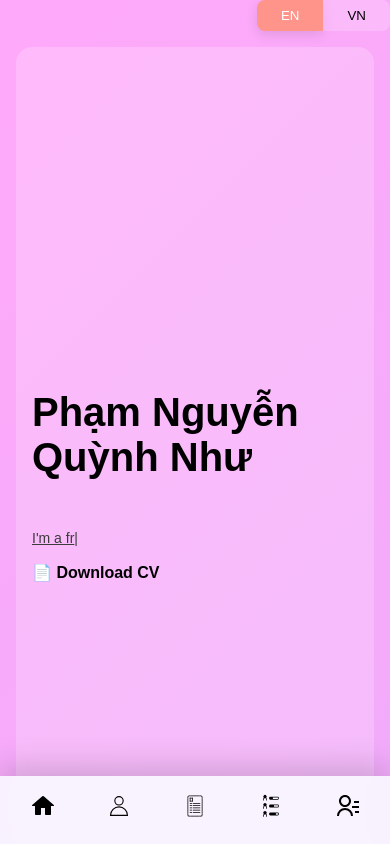
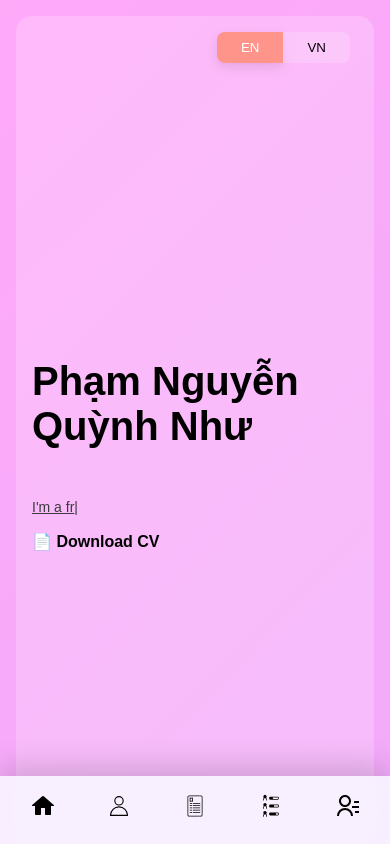
Before and after one commit to Quynhnhu2003/Quynhnhu-s-portfolio, a React (Vite) app: page / in a window 390 px wide. Shown: the top 844 px of the page. Built offline with nearby package versions, Linux system fonts and the light colour scheme.

Commit message:
[~] updating code

```diff
--- a/src/components/header/Header.tsx
+++ b/src/components/header/Header.tsx
@@ -2,7 +2,7 @@
 import styles from "./index.module.scss";
 
 // ** another import
-import { useState } from "react";
+import { useEffect, useState } from "react";
 import { useTranslation } from "react-i18next";
 import type { buttonLanguage } from "../../utils/type";
 
@@ -22,19 +22,49 @@ const btnLanguage: buttonLanguage[] = [
 function Header() {
   // ** state
   const [click, setClick] = useState<number>(1);
+  const [hideHeader, setHideHeader] = useState(false);
+
+  // ** Hooks
   const { i18n } = useTranslation();
 
   // ** function
   const handleActiveButton = (id: number, language: string) => {
-  console.log('id', id)
-  console.log('language', language)
     if (id) {
       setClick(id);
       i18n.changeLanguage(language);
     }
   };
+
+
+  // ** useEffect
+  useEffect(() => {
+     // 🔥 Detect scroll direction
+    let lastScrollY = window.scrollY;
+
+    const handleScroll = () => {
+      const currentScrollY = window.scrollY;
+
+      if (currentScrollY > lastScrollY && currentScrollY > 80) {
+        // Scroll xuống
+        setHideHeader(true);
+      } else {
+        // Scroll lên
+        setHideHeader(false);
+      }
+
+      lastScrollY = currentScrollY;
+    };
+
+    window.addEventListener("scroll", handleScroll, { passive: true });
+
+    return () => window.removeEventListener("scroll", handleScroll);
+  }, []);
   return (
-    <div className={styles.headerContainer}>
+    <div
+      className={`${styles.headerContainer} ${
+        hideHeader ? styles.hidden : ""
+      }`}
+    >
       {btnLanguage &&
         btnLanguage.map((i) => (
           <button
--- a/src/components/header/index.module.scss
+++ b/src/components/header/index.module.scss
@@ -3,7 +3,16 @@
 .headerContainer {
   width: 100%;
   display: flex;
+  position: fixed;
+  top: 2rem;
+  right: 2.5rem;
   justify-content: flex-end;
+  transition: transform 0.35s ease, opacity 0.35s ease;
+  &.hidden {
+    transform: translateY(-120%);
+    opacity: 0;
+    pointer-events: none;
+  }
   &__item {
     background-color: $border-light;
     border: none;
--- a/src/components/navbar/Navbar.tsx
+++ b/src/components/navbar/Navbar.tsx
@@ -144,7 +144,9 @@ export default function Navbar() {
   const [hoveredId, setHoveredId] = useState<string | null>(null);
   const [clicked, setClicked] = useState<string>("");
 
+  // ** Hooks
   const { t } = useTranslation();
+
   return (
     <nav className={styles.navbarContainer}>
       <div className={styles.navbarContainer__navmenu}>
--- a/src/components/navbar/index.module.scss
+++ b/src/components/navbar/index.module.scss
@@ -1,6 +1,7 @@
 @import "../../utils/styles/colors";
 
 .navbarContainer {
+  left: 0.75rem;
   display: flex;
   height: 100vh;
   padding: 2rem;
@@ -8,11 +9,12 @@
   flex-direction: column;
   justify-content: center;
   transition: all 0.3s ease;
-  background-color: transparent;
+
   @media (max-width: 500px) {
     top: 10%;
     left: 50%;
     padding: 0;
+    z-index: 999;
     height: unset;
     transform: translateX(-50%);
   }
@@ -39,19 +41,11 @@
         backdrop-filter: blur(12px);
         background: rgba(248, 249, 255, 0.85);
         box-shadow: 0 -10px 30px rgba(0, 0, 0, 0.15);
-
-        &::before {
-          content: "";
-          position: absolute;
-          inset: 0;
-          background: rgba(248, 249, 255, 0.35);
-          z-index: -1;
-        }
       }
 
       &__item {
         margin-bottom: 1rem;
-        // background-color: rgba(255, 255, 255, 0.2);
+        background-color: rgba(255, 255, 255, 0.2);
         padding: 0.625rem;
         border-radius: 50px;
         width: 3rem;
@@ -61,21 +55,21 @@
           width: 3rem;
           margin-bottom: 0;
           border-radius: 4px;
-          // background-color: transparent;
+          background-color: transparent;
         }
 
         &:hover {
           width: 120px;
-          // background: rgba(255, 255, 255, 0.2);
           font-weight: 700;
+          background: rgba(255, 255, 255, 0.2);
         }
 
         &.active {
           width: 120px;
-          // background: linear-gradient(135deg, #ffa9f9, #aab6ff);
+          border: none;
           color: white;
-          border: none;
           box-shadow: $border-light;
+          background: linear-gradient(135deg, #ffa9f9, #aab6ff);
         }
 
         a {
--- a/src/pages/Resume/ResumeItem/index.tsx
+++ b/src/pages/Resume/ResumeItem/index.tsx
@@ -5,6 +5,10 @@ import styles from "./index.module.scss";
 import type { itemType, resumeItemType } from "../../../utils/type";
 
 function ResumeItem({ item }: { item: resumeItemType }) {
+// ** Function
+const handleNavigate = (url:string) => {
+  window.location.href = url
+}
   return (
     <div className={styles.resume}>
       <h1>{item.header}</h1>
@@ -12,7 +16,11 @@ function ResumeItem({ item }: { item: resumeItemType }) {
         item.list_item.length > 0 &&
         item.list_item.map((i: itemType) => (
           <div key={i.id} className={styles.resume__item}>
-            <h4 className={styles.resume__item__title}>{i.title}</h4>
+            {i.link ? (
+              <h4 className={styles.resume__item__title} style={{cursor: 'pointer'}} onClick={() => handleNavigate(i.link ?? '')} >{i.title}</h4>
+            ) : (
+              <h4 className={styles.resume__item__title}>{i.title}</h4>
+            )}
             <h5>{i.yearStart ? `${i.yearStart} - ${i.yearEnd}` : i.yearEnd}</h5>
 
             <p className={styles.resume__item__content}>
@@ -32,10 +40,12 @@ function ResumeItem({ item }: { item: resumeItemType }) {
             {i.detailsProject && (
               <p className={styles.resume__item__content}>{i.location.title}</p>
             )}
-            {i.tech && <p className={styles.resume__item__content}>
-              <strong>Tech:</strong>
-              {i.tech}
-            </p>}
+            {i.tech && (
+              <p className={styles.resume__item__content}>
+                <strong>Tech:</strong>
+                {i.tech}
+              </p>
+            )}
           </div>
         ))}
     </div>
--- a/src/utils/locales/en.json
+++ b/src/utils/locales/en.json
@@ -92,12 +92,27 @@
             "title": "Landing Page (Personal Project)",
             "yearStart": "01/12/2025",
             "yearEnd": "14/12/2025",
+            "link": "https://landing-page-amacrmplj-quynhnhu2003s-projects.vercel.app/",
             "location": {
               "title1": "Designed and developed a high-end interactive landing page for an education-focused product, emphasizing smooth animations, responsive layout, and premium UI/UX experience.",
               "title2": "Implemented advanced scroll-based navigation with active section tracking, smooth scrolling behavior, and animated underline indicators using IntersectionObserver and Framer Motion.",
               "title3": "Built custom cursor light-trail effects with SVG Bézier curves, real-time mouse tracking, and performance-optimized rendering to enhance visual engagement."
             },
             "tech": "Next.js, ReactJS, TypeScript, Tailwind CSS, Framer Motion, IntersectionObserver API",
+            "position": "Frontend Developer"
+          },
+          {
+            "id": "project04",
+            "title": "React UI Kit (Personal Project)",
+            "yearStart": "14/12/2025",
+            "yearEnd": "Future",
+            "link": "https://react-ui-kits.netlify.app/",
+            "location": {
+              "title1": "Designed and built a reusable React UI Kit from scratch, focusing on scalability, consistency, and developer-friendly APIs for real-world application usage.",
+              "title2": "Developed a set of core UI components including customizable Input, Table, Toast Notification, QR Code Generator, and QR Code with embedded image, supporting flexible props and theme-based styling.",
+              "title3": "Ensured high code quality and usability by implementing TypeScript type safety, controlled/uncontrolled component patterns, accessibility considerations, and performance-optimized rendering."
+            },
+            "tech": "ReactJS, TypeScript, Tailwind CSS, Vite, QRCode Library",
             "position": "Frontend Developer"
           },
           {
--- a/src/utils/locales/vi.json
+++ b/src/utils/locales/vi.json
@@ -91,6 +91,7 @@
             "title": "Landing Page(Dự án cá nhân)",
             "yearStart": "11/2025",
             "yearEnd": "12/2025",
+            "link": "https://landing-page-amacrmplj-quynhnhu2003s-projects.vercel.app/",
             "location": {
               "title1": "Thiết kế và phát triển landing page tương tác cao cho sản phẩm giáo dục, tập trung vào trải nghiệm người dùng cao cấp, animation mượt mà và giao diện responsive trên nhiều thiết bị.",
               "title2": "Xây dựng hệ thống điều hướng theo scroll với hiệu ứng chuyển động mượt, tự động xác định section đang active và underline animation bằng IntersectionObserver và Framer Motion.",
@@ -98,6 +99,20 @@
             },
             "tech": "Next.js, ReactJS, TypeScript, Tailwind CSS, Framer Motion, IntersectionObserver API",
             "position": "Lập trình viên Frontend"
+          },
+          {
+            "id": "project04",
+            "title": "React UI Kit (Dự án cá nhân)",
+            "yearStart": "05/12/2025",
+            "yearEnd": "Tương lai",
+            "link": "https://react-ui-kits.netlify.app/",
+            "location": {
+              "title1": "Thiết kế và xây dựng một bộ React UI Kit có khả năng tái sử dụng cao, tập trung vào tính mở rộng, sự nhất quán giao diện và API thân thiện cho lập trình viên trong các dự án thực tế.",
+              "title2": "Phát triển các component cốt lõi như Input tùy biến, Table, Toast Notification, QR Code Generator và QR Code có nhúng hình ảnh, hỗ trợ cấu hình linh hoạt thông qua props và hệ thống style theo theme.",
+              "title3": "Đảm bảo chất lượng mã nguồn và khả năng sử dụng bằng cách áp dụng TypeScript để kiểm soát kiểu dữ liệu, triển khai mô hình controlled/uncontrolled component, chú trọng accessibility và tối ưu hiệu năng render."
+            },
+            "tech": "ReactJS, TypeScript, Tailwind CSS, Vite, QR Code Library",
+            "position": "Frontend Developer"
           },
           {
             "id": "project01",
--- a/src/utils/type/resumeType.ts
+++ b/src/utils/type/resumeType.ts
@@ -16,7 +16,8 @@ export type itemType = {
     title3?: string;
     address?: string;
   };
+  tech:string
   position?: string;
   detailsProject?: string;
-  tech:string
+  link?:string;
 };
```
